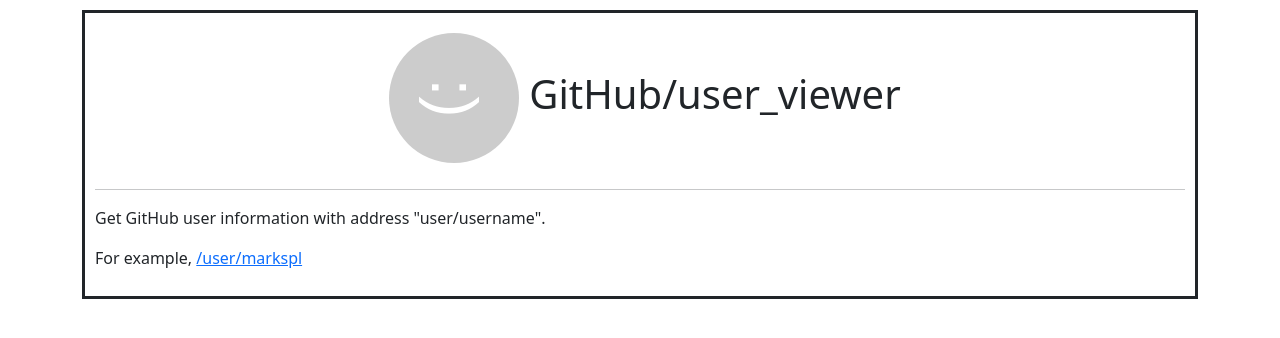
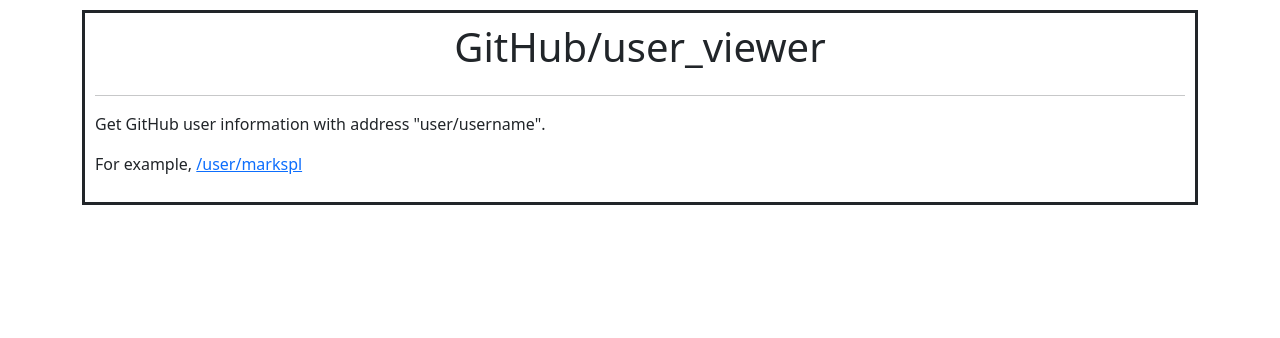
Before and after one commit to markspl/github-user-viewer, a React (Create React App) app: page / in a window 1280 px wide. Shown: the top 338 px of the page. Built offline with nearby package versions, Linux system fonts and the light colour scheme.

Commit message:
Separate User features to a module and components

```diff
--- /dev/null
+++ b/src/components/PlaceholderText.jsx
@@ -0,0 +1,14 @@
+/** @format */
+
+import { Placeholder } from "react-bootstrap";
+
+const PlaceholderText = ({ length = 6 }) => {
+    // TODO: Works now only for length 5 and up.
+    return (
+        <Placeholder as="span" animation="wave">
+            <Placeholder xs={length} bg="secondary" />
+        </Placeholder>
+    )
+}
+
+export default PlaceholderText;
--- /dev/null
+++ b/src/components/UserAvatar.jsx
@@ -0,0 +1,57 @@
+/** @format */
+
+import { useEffect, useState } from "react";
+import { Spinner } from "react-bootstrap";
+
+const UserAvatar = ({ values }) => {
+
+    const defaultValues = {
+        username: "",
+        userInfo: {},
+        loading: true,
+        error: { error: false, message: "" },
+    }
+
+    const [data, setData] = useState(defaultValues);
+
+    // Update values when one of "defaultValues" changes
+    useEffect(() => {
+        setData(values);
+    }, [values]);
+
+    if (data.loading && data.username) {
+        // Show placeholder loader
+        return (
+            <div className="avatar-placeholder" aria-hidden="true">
+                <div className="avatar-placeholder-inner">
+                    <Spinner animation="border" variant="light">
+                        <span className="visually-hidden">Loading...</span>
+                    </Spinner>
+                </div>
+            </div>
+        )
+    } else {
+        if (data.username && Object.keys(data.userInfo).length && !data.error.error) {
+            // Show avatar (Gravatar or avatar url)
+            return (
+                <img
+                    src={data.userInfo.gravatar_id ? data.userInfo.gravatar_id : data.userInfo.avatar_url}
+                    alt={`User ${data.userInfo.login} avatar`}
+                    className="avatar" />
+            )
+        } else {
+            // Show default placeholder ":)"
+            // If error, show ":("
+            <div className="avatar-placeholder">
+                <div className="avatar-placeholder-inner">
+                    {!data.error?.error ?
+                        <span>:)</span>
+                        : <span>:(</span>
+                    }
+                </div>
+            </div>
+        }
+    }
+}
+
+export default UserAvatar;
--- a/src/layouts/User.jsx
+++ b/src/layouts/User.jsx
@@ -1,11 +1,13 @@
 /** @format */
 
 import React, { useEffect, useState } from "react";
-import { Row, Col, Spinner, Placeholder } from "react-bootstrap";
+import { Row, Col } from "react-bootstrap";
+import { useParams } from "react-router-dom";
 
 import UserInfo from "../modules/UserInfo";
+import UserAvatar from "../components/UserAvatar";
+import UserHeaderAndDescription from "../modules/UserHeaderAndDescription";
 import Repositories from "../modules/Repositories";
-import { useParams } from "react-router-dom";
 import API from "../utils/API";
 
 const Home = () => {
@@ -36,79 +38,26 @@
                     API.getData(`https://api.github.com/users/${username}/repos?sort=updated`)
                         .then(data => {
                             setRepoInfo(data);
+                            setLoading(false);
                         });
                 }).catch(err => {
                     setError({ error: true, message: err.response.data.message });
+                    setLoading(false);
                 });
-
-            setLoading(false);
 
             // If you want to be nasty and you got too fast internet,
             // you can try timeouter to see placeholders
             //setTimeout(() => {
-            //  getUserInfo();
+            //...
             //}, 4000);
         }
     }, []);
 
-    function placeholderText(length = 6) {
-        return (
-            <Placeholder as="span" animation="wave">
-                <Placeholder xs={length} bg="secondary" />
-            </Placeholder>
-        )
-    }
-
     return (
         <div className="userCard">
             <div className="d-flex justify-content-center align-items-center">
-                {(loading && username ?
-                    <div className="avatar-placeholder" aria-hidden="true">
-                        <div className="avatar-placeholder-inner">
-                            <Spinner animation="border" variant="light">
-                                <span className="visually-hidden">Loading...</span>
-                            </Spinner>
-                        </div>
-                    </div>
-                    : (username && Object.keys(userInfo).length && !error.error ?
-                        <img
-                            src={userInfo.gravatar_id ? userInfo.gravatar_id : userInfo.avatar_url}
-                            alt={`User ${userInfo.login} avatar`}
-                            className="avatar" />
-                        : <div className="avatar-placeholder">
-                            <div className="avatar-placeholder-inner">
-                                {!error.error ?
-                                    <span>:)</span>
-                                    : <span>:(</span>
-                                }
-                            </div>
-                        </div>
-                    )
-                )}
-
-                <div>
-                    {(loading && username ?
-                        (
-                            <h1 style={{ minWidth: "300px" }}>GitHub/{placeholderText()}</h1>
-                        ) : (username ?
-                            (error.error ?
-                                <h1 className="github-name">GitHub/{username}</h1>
-                                : <>
-                                    <h1>GitHub/<a href={userInfo.html_url}>{userInfo.login}</a></h1>
-                                </>
-                            ) : <h1>GitHub/user_viewer</h1>
-                        )
-                    )}
-
-                    {loading && username && (
-                        <>
-                            {placeholderText(8)}
-                            {placeholderText(5)}
-                        </>
-                    )}
-
-                    {(!loading && userInfo.bio) ? <p className="userBio">{userInfo.bio}</p> : <></>}
-                </div>
+                <UserAvatar values={{ username, userInfo, loading, error }} />
+                <UserHeaderAndDescription values={{ username, userInfo, loading, error }} />
             </div>
             <hr />
             <Row>
--- /dev/null
+++ b/src/modules/UserHeaderAndDescription.jsx
@@ -0,0 +1,50 @@
+/** @format */
+
+import { useEffect, useState } from "react";
+
+import PlaceholderText from "../components/PlaceholderText";
+
+const UserHeaderAndDescription = ({ values }) => {
+
+    const defaultValues = {
+        username: "",
+        userInfo: {},
+        loading: true,
+        error: { error: false, message: "" },
+    }
+
+    const [data, setData] = useState(defaultValues);
+
+    // Update values when one of "defaultValues" changes
+    useEffect(() => {
+        setData(values);
+    }, [values]);
+
+    return (
+        <div>
+            {(data.loading && data.username ?
+                (
+                    <h1 style={{ minWidth: "300px" }}>GitHub/<PlaceholderText /></h1>
+                ) : (data.username ?
+                    (data.error.error ?
+                        <h1 className="github-name">GitHub/{data.username}</h1>
+                        : <>
+                            <h1>GitHub/<a href={data.userInfo.html_url}>{data.userInfo.login}</a></h1>
+                        </>
+                    ) : <h1>GitHub/user_viewer</h1>
+                )
+            )}
+
+            {data.loading && data.username && (
+                <>
+                    <PlaceholderText length={8} />
+                    <PlaceholderText length={5} />
+                </>
+            )}
+
+            {(!data.loading && data.userInfo.bio) ? <p className="userBio">{data.userInfo.bio}</p> : <></>}
+        </div>
+    );
+}
+
+export default UserHeaderAndDescription;
```
Lines whose indentation alone changed are shown as unchanged.
